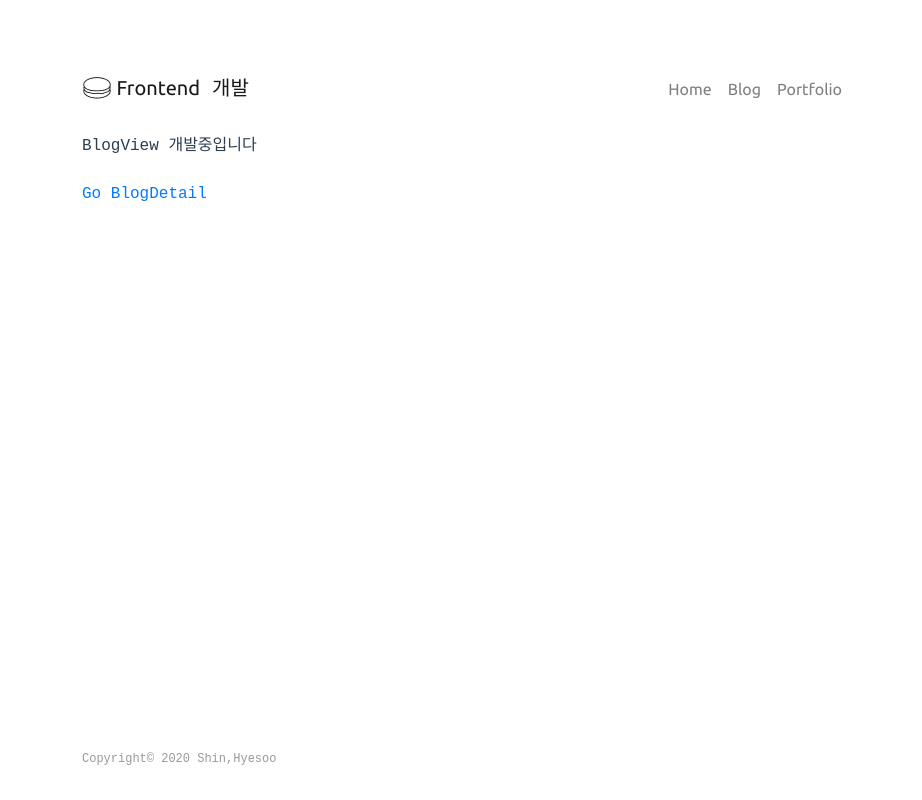
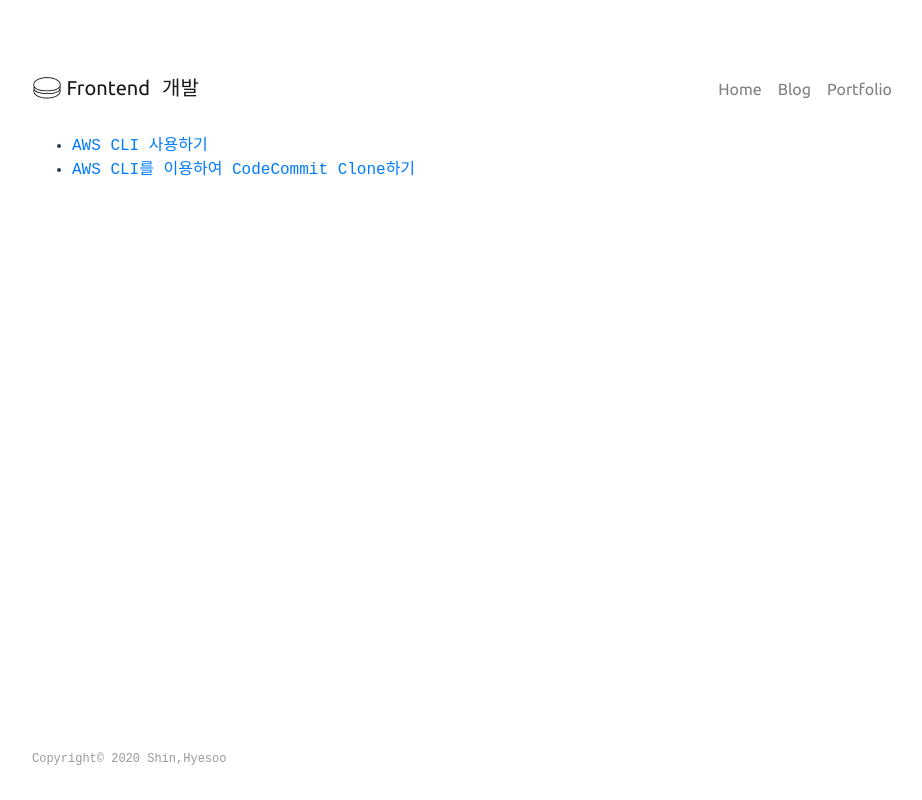
Before and after one commit to dc2348/vue-cli-github, a Vue app: page /blog in a window 1280 px wide. Shown: the whole page, without its empty margins (174-1096 px from the left). Built offline with nearby package versions, Linux system fonts and the light colour scheme; a web font is replaced by a local one.

Commit message:
FEAT:Fix BlogDetailView route

```diff
--- a/package.json
+++ b/package.json
@@ -33,7 +33,9 @@
       "plugin:vue/essential",
       "eslint:recommended"
     ],
-    "rules": {},
+    "rules": {
+      "no-console": "off"
+    },
     "parserOptions": {
       "parser": "babel-eslint"
     }
--- a/src/App.vue
+++ b/src/App.vue
@@ -44,9 +44,9 @@ export default {
   font-family: 'Ubuntu', sans-serif;
 }
 
-@media (min-width: 800px) {
+@media (min-width: 900px) {
   .app {
-    width: 800px;
+    width: 900px;
   }
 }
 
--- a/src/posts/aws/2020-01-22-clone-codecommit-repo-using-aws-cli.js
+++ b/src/posts/aws/2020-01-22-clone-codecommit-repo-using-aws-cli.js
@@ -1,6 +1,6 @@
-
-export default `
-
+export default {
+    title: 'AWS CLI를 이용하여 CodeCommit Clone하기',
+    content: `
 # AWS CLI를 이용하여 CodeCommit Clone하기
 
 ## CodeCommit에 대한 HTTPS 접속을 위한 Git 자격 증명 생성
@@ -17,7 +17,7 @@ export default `
 
 ###### 세션토큰 받아오기
 \`\`\`
-aws sts get-session-token --serial-number arn:aws:iam::175816075786:mfa/dc2348 --token-code 158391
+aws sts get-session-token --serial-number arn:aws:iam::175816075786:mfa/dc2348 --token-code 902453
 
 // arn:aws:iam::175816075786:mfa/dc2348 : 할당된 MFA 디바이스
 // 158391 : MFA의 6자리숫자
@@ -59,4 +59,5 @@ git clone https://git-codecommit.ap-northeast-2.amazonaws.com/v1/repos/xxxxxx
 
 # 참조
 https://docs.aws.amazon.com/ko_kr/codecommit/latest/userguide/setting-up-gc.html
-`;
+`
+};
--- a/src/posts/aws/2020-01-22-use-aws-cli.js
+++ b/src/posts/aws/2020-01-22-use-aws-cli.js
@@ -1,26 +1,27 @@
-export default `
+export default {
+    title: 'AWS CLI 사용하기',
+    content: `
+# AWS CLI 사용하기
+## AWS CLI 설치
 
-
-# AWS CLI 설치
-
-## AWS CLI 설치
+### AWS CLI 설치
 ###### MSI 설치 관리자를 이용
 - Windows용 AWS CLI MSI 설치 관리자(64비트) 다운로드
 
-## 설치 확인
+### 설치 확인
 \`\`\`
 aws --version
 \`\`\`
 
-## 설치 경로 찾기
+### 설치 경로 찾기
 \`\`\`
 where aws
 \`\`\`
 - where 명령은 시스템 PATH에서 지정된 프로그램을 찾은 위치를 표시
 
 
-# AWS CLI 구성
-## 빠르게 구성하기
+## AWS CLI 구성
+### 빠르게 구성하기
 \`\`\`
 aws configure
 \`\`\`
@@ -58,7 +59,7 @@ or table
 \`\`\`
 - 출력 형식을 지정하지 않으면 json이 기본값으로 사용됨
 
-## 구성 설정 및 우선 순위
+### 구성 설정 및 우선 순위
 AWS CLI는 여러 자격 증명 공급자를 사용하여 AWS 자격 증명을 찾습니다. 각 자격 증명 공급자는 시스템 또는 사용자 환경 변수, 로컬 AWS 구성 파일 또는 명령줄에서 파라미터로 명시적으로 선언된 위치 등 다양한 장소에서 자격 증명을 찾습니다. AWS CLI는 다음 순서로 공급자를 호출하고 사용할 자격 증명 세트를 찾은 경우 중지하여 자격 증명 및 구성 설정을 찾습니다.
 명령줄 옵션 – 명령줄의 파라미터로 --region, --output 및 --profile을 지정할 수 있습니다.
 
@@ -68,8 +69,8 @@ AWS CLI는 여러 자격 증명 공급자를 사용하여 AWS 자격 증명을
 4. 컨테이너 자격 증명
 5. 인스턴스 프로필 자격 증명
 
-# 참조
+## 참조
 https://docs.aws.amazon.com/ko_kr/cli/latest/userguide/install-windows.html
 https://docs.aws.amazon.com/ko_kr/cli/latest/userguide/cli-chap-configure.html
-
-`;
+`
+};
--- a/src/routes/index.js
+++ b/src/routes/index.js
@@ -19,19 +19,20 @@ export const router = new VueRouter({
         // conponent: url 주소로 갔을 때 표시될 컴포넌트
         {
             path: '/home',
-            component: HomeView,
+            component: HomeView
         },
         {
             path: '/blog',
-            component: BlogView,
+            component: BlogView
         },
         {
             path: '/portfolio',
-            component: PortfolioView,
+            component: PortfolioView
         },
         {
             path: '/blogDetail',
             component: BlogDetailView,
+            name : 'blogDetail'
         }
       ]
 });
--- a/src/views/BlogDetailView.vue
+++ b/src/views/BlogDetailView.vue
@@ -1,15 +1,12 @@
 <template>
   <div>
-    <div>BlogDetailView 개발중입니다</div>
-    <br>
-    <markdown-it-vue class="md-body" :content="content1"/>
-    <!-- <markdown-it-vue class="md-body" :content="content2"/> -->
+    <markdown-it-vue class="md-body" :content="CONTENT"/>
   </div>
 </template>
 
 <script>
-import MarkdownText1 from '@/posts/aws/2020-01-22-use-aws-cli'
-import MarkdownText2 from '@/posts/aws/2020-01-22-clone-codecommit-repo-using-aws-cli'
+import POST1 from '@/posts/aws/2020-01-22-use-aws-cli.js'
+import POST2 from '@/posts/aws/2020-01-22-clone-codecommit-repo-using-aws-cli.js'
 import MarkdownItVue from 'markdown-it-vue'
 import 'markdown-it-vue/dist/markdown-it-vue.css'
 
@@ -17,10 +14,14 @@ export default {
   components: {
     MarkdownItVue
   },
+  created () {
+    this.CONTENT = eval(`this.POST${this.$route.params.id}.content`)
+  },
   data () {
     return {
-      content1: MarkdownText1,
-      content2: MarkdownText2
+      POST1,
+      POST2,
+      CONTENT: ''
     }
   }
 };
--- a/src/views/BlogView.vue
+++ b/src/views/BlogView.vue
@@ -1,13 +1,23 @@
 <template>
   <div>
-    <div>BlogView 개발중입니다</div>
-    <br>
-    <router-link to="/blogDetail">Go BlogDetail</router-link>
+    <ul>
+      <li><router-link :to="{ name: 'blogDetail', params: { id: 1 }}">{{ POST1.title }}</router-link></li>
+      <li><router-link :to="{ name: 'blogDetail', params: { id: 2 }}">{{ POST2.title }}</router-link></li>
+    </ul>
   </div>
 </template>
 
 <script>
+import POST1 from '@/posts/aws/2020-01-22-use-aws-cli.js'
+import POST2 from '@/posts/aws/2020-01-22-clone-codecommit-repo-using-aws-cli.js'
+
 export default {
+  data () {
+    return {
+      POST1,
+      POST2
+    }
+  }
 };
 </script>
 
```
